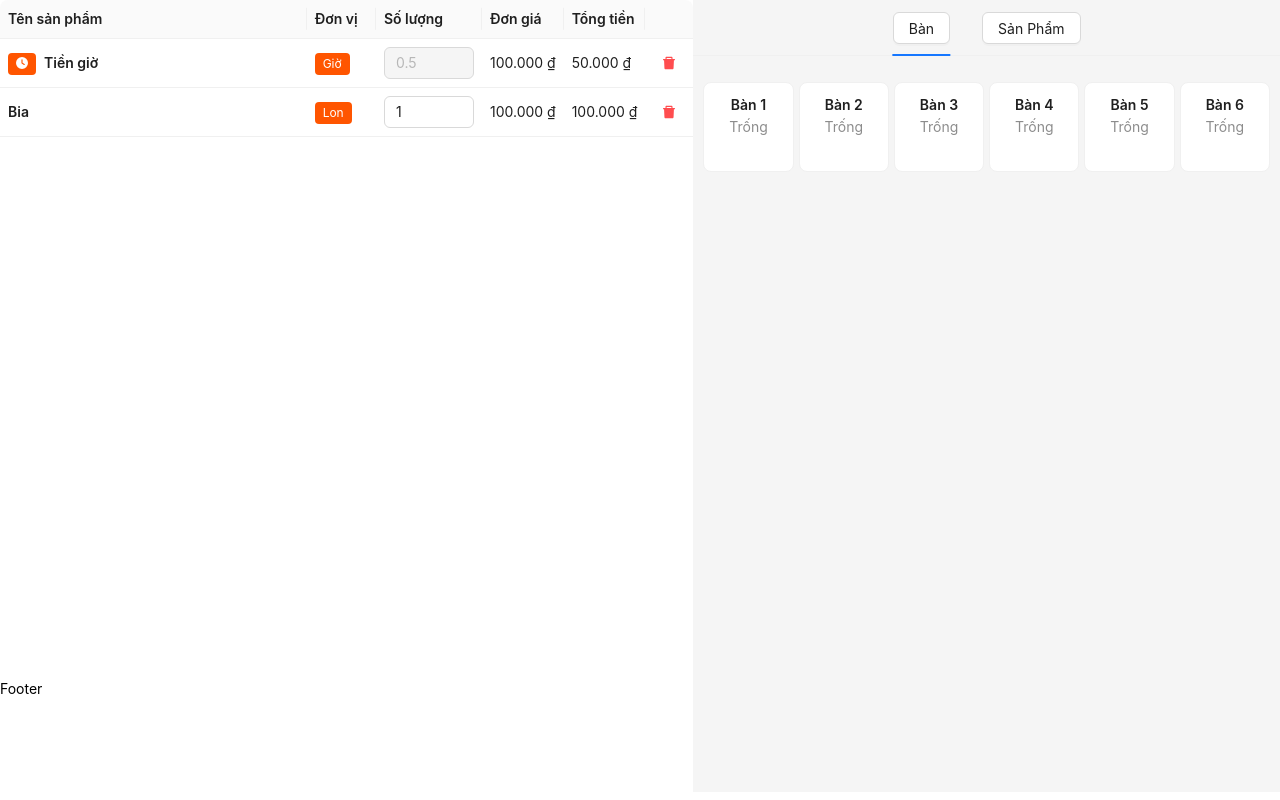
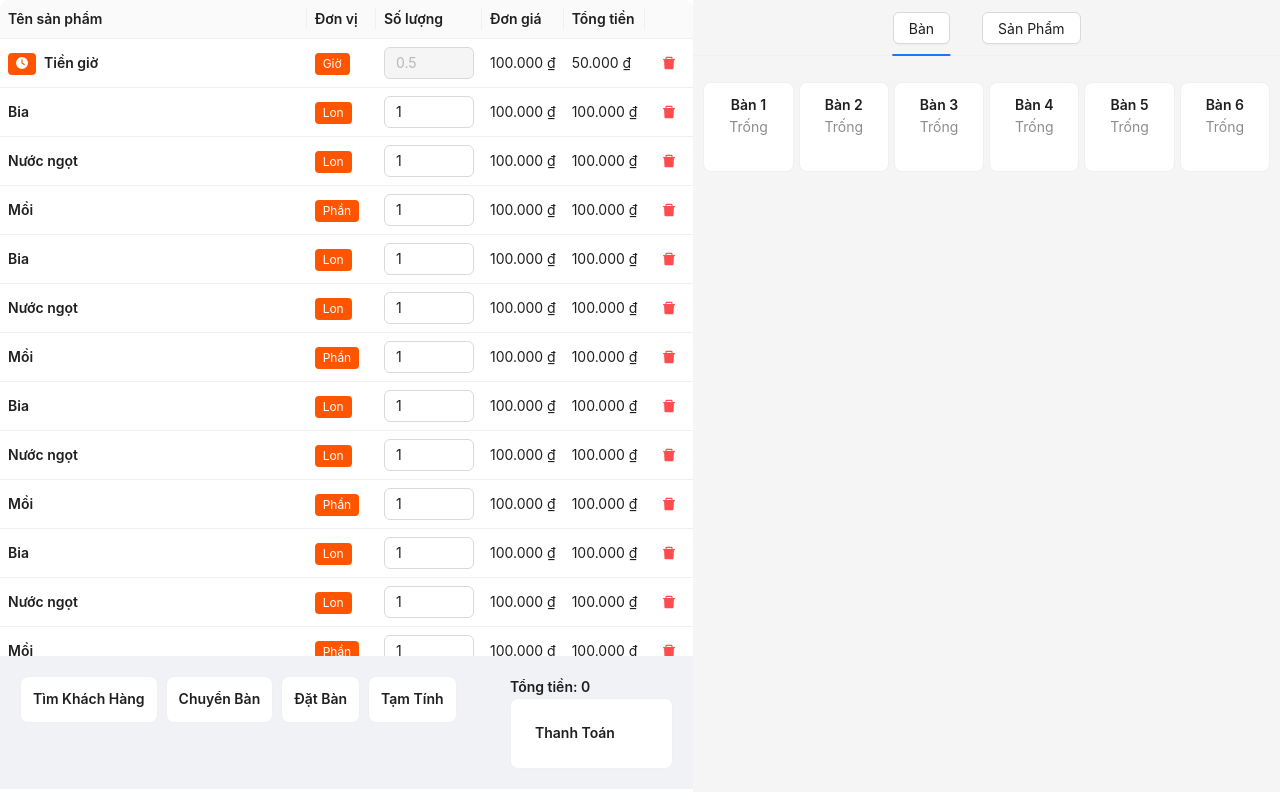
Before and after one commit to hoanght2512/billiard-management, a Next.js app: page /restaurant in a window 1280 px wide. Built offline with nearby package versions, Linux system fonts and the light colour scheme.

Commit message:
add footer

```diff
--- a/src/app/(page)/restaurant/components/Footer.tsx
+++ b/src/app/(page)/restaurant/components/Footer.tsx
@@ -1,9 +1,40 @@
 'use client'
-import { Button, Typography, Space } from 'antd'
+import { Button, Typography, Space, Card, Row, Col } from 'antd'
 import React from 'react'
+import TableItem from './TableItem'
 const { Text } = Typography
 const Footer = () => {
-  return <>Footer</>
+  return (
+    <Row
+      style={{
+        padding: '20px',
+        backgroundColor: '#f1f2f5',
+      }}
+    >
+      <Col span={18}>
+        <Space wrap>
+          <Card hoverable cover size="small">
+            <Text strong>Tìm Khách Hàng</Text>
+          </Card>
+          <Card hoverable cover size="small">
+            <Text strong>Chuyển Bàn</Text>
+          </Card>
+          <Card hoverable cover size="small">
+            <Text strong>Đặt Bàn</Text>
+          </Card>
+          <Card hoverable cover size="small">
+            <Text strong>Tạm Tính</Text>
+          </Card>
+        </Space>
+      </Col>
+      <Col span={6}>
+        <Text strong>Tổng tiền: 0</Text>
+        <Card hoverable cover>
+          <Text strong>Thanh Toán</Text>
+        </Card>
+      </Col>
+    </Row>
+  )
 }
 
 export default Footer
--- a/src/app/(page)/restaurant/components/ListProduct.tsx
+++ b/src/app/(page)/restaurant/components/ListProduct.tsx
@@ -54,7 +54,9 @@ const ListProduct = () => {
               hoverable
               cover={
                 <Image
-                  src={'https://picsum.photos/500/500'}
+                  src={
+                    'https://product.hstatic.net/1000141988/product/bia_heineken_lon_330_ml__2__e607f29d5ed642bc90f03c70c45c45a0.jpg'
+                  }
                   alt="product"
                   preview={false}
                 />
--- a/src/app/(page)/restaurant/components/TableItem.tsx
+++ b/src/app/(page)/restaurant/components/TableItem.tsx
@@ -118,6 +118,94 @@ const data: DataType[] = [
     quantity: 1,
     price: 100000,
   },
+  {
+    key: 3,
+    name: 'Nước ngọt',
+    unit: 'Lon',
+    hourly: false,
+    quantity: 1,
+    price: 100000,
+  },
+  {
+    key: 4,
+    name: 'Mồi',
+    unit: 'Phần',
+    hourly: false,
+    quantity: 1,
+    price: 100000,
+  },
+  {
+    key: 2,
+    name: 'Bia',
+    unit: 'Lon',
+    hourly: false,
+    quantity: 1,
+    price: 100000,
+  },
+  {
+    key: 3,
+    name: 'Nước ngọt',
+    unit: 'Lon',
+    hourly: false,
+    quantity: 1,
+    price: 100000,
+  },
+  {
+    key: 4,
+    name: 'Mồi',
+    unit: 'Phần',
+    hourly: false,
+    quantity: 1,
+    price: 100000,
+  },
+  {
+    key: 2,
+    name: 'Bia',
+    unit: 'Lon',
+    hourly: false,
+    quantity: 1,
+    price: 100000,
+  },
+  {
+    key: 3,
+    name: 'Nước ngọt',
+    unit: 'Lon',
+    hourly: false,
+    quantity: 1,
+    price: 100000,
+  },
+  {
+    key: 4,
+    name: 'Mồi',
+    unit: 'Phần',
+    hourly: false,
+    quantity: 1,
+    price: 100000,
+  },
+  {
+    key: 2,
+    name: 'Bia',
+    unit: 'Lon',
+    hourly: false,
+    quantity: 1,
+    price: 100000,
+  },
+  {
+    key: 3,
+    name: 'Nước ngọt',
+    unit: 'Lon',
+    hourly: false,
+    quantity: 1,
+    price: 100000,
+  },
+  {
+    key: 4,
+    name: 'Mồi',
+    unit: 'Phần',
+    hourly: false,
+    quantity: 1,
+    price: 100000,
+  },
 ]
 
 const TableItem = () => {
@@ -128,7 +216,9 @@ const TableItem = () => {
       columns={columns}
       dataSource={data}
       style={{
-        minHeight: '85vh',
+        minHeight: '82vh',
+        maxHeight: '82vh',
+        overflowY: 'scroll',
       }}
     />
   )
--- a/src/app/(page)/restaurant/page.tsx
+++ b/src/app/(page)/restaurant/page.tsx
@@ -11,7 +11,7 @@ const App: React.FC = () => {
       <Col span={13}>
         <Flex vertical>
           <TableItem />
-          <Flex>
+          <Flex vertical>
             <Footer />
           </Flex>
         </Flex>
```
